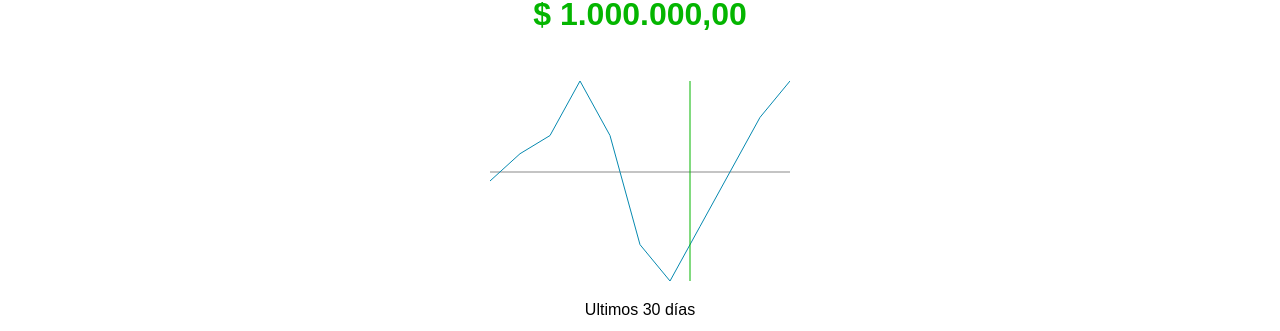
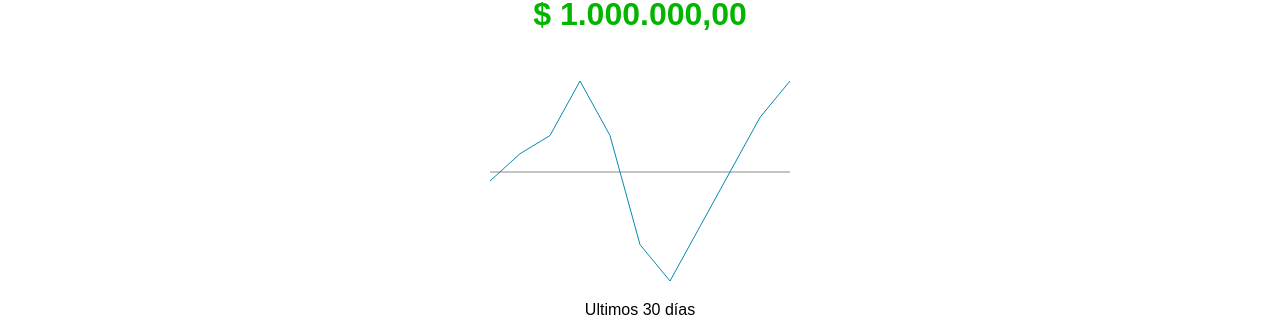
Before and after one commit to saniag081/cash-flow, a Vue app: page / in a window 1280 px wide. Shown: the part 182-513 px from the top of the page. Built offline with nearby package versions, Linux system fonts and the light colour scheme.

Commit message:
feat(Graphic.vue): added dynamic  line

```diff
--- a/src/components/Graphic.vue
+++ b/src/components/Graphic.vue
@@ -1,6 +1,9 @@
 <template>
   <div>
     <svg
+      @touchstart="tab"
+      @touchmove="tab"
+      @touchend="untab"
       viewBox="0 0 300 200">
         <line
           stroke="#c4c4c4"
@@ -15,11 +18,12 @@
             stroke-witdh="2"
             :points="points"/>
           <line
+            v-show="showPointer"
             stroke="#04b500"
             stroke-witdh="2"
-            x1="200"
+            :x1="pointer"
             y1="0"
-            x2="200"
+            :x2="pointer"
             y2="200"/>
       </svg>
     <p>Ultimos 30 días</p>
@@ -28,7 +32,7 @@
 </template>
 
 <script setup>
-import { defineProps, toRefs, computed } from 'vue';
+import { defineProps, toRefs, computed, ref } from 'vue';
 
 const props = defineProps({
   amounts: {
@@ -63,6 +67,21 @@ const points = computed(() => {
   }, "0, 100");
 });
 
+const showPointer = ref(false);
+const pointer = ref(0);
+
+const tab = ({ target, touches }) => {
+  showPointer.value = true;
+  const elementWith = target.getBoundingClientRect().width;
+  const elementX = target.getBoundingClientRect().x;
+  const touchX = touches[0].clientX;
+  pointer.value = ((touchX - elementX) * 300) / elementWith;
+};
+
+const untab = () => {
+  showPointer.value = false;
+};
+
 </script>
 
 <style scoped>
```
